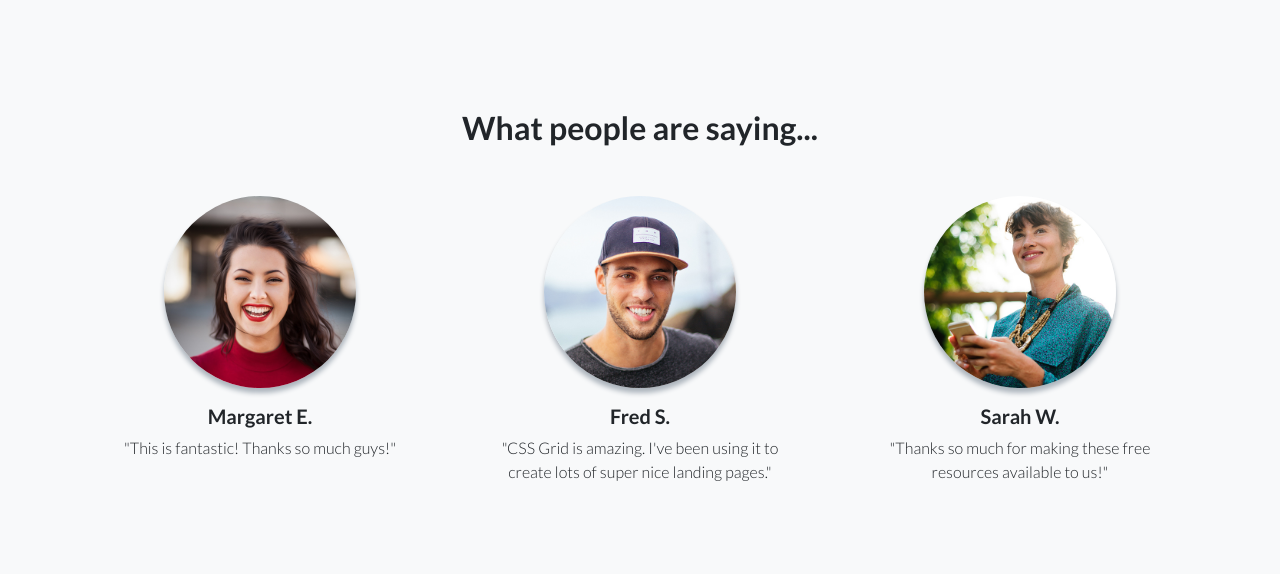
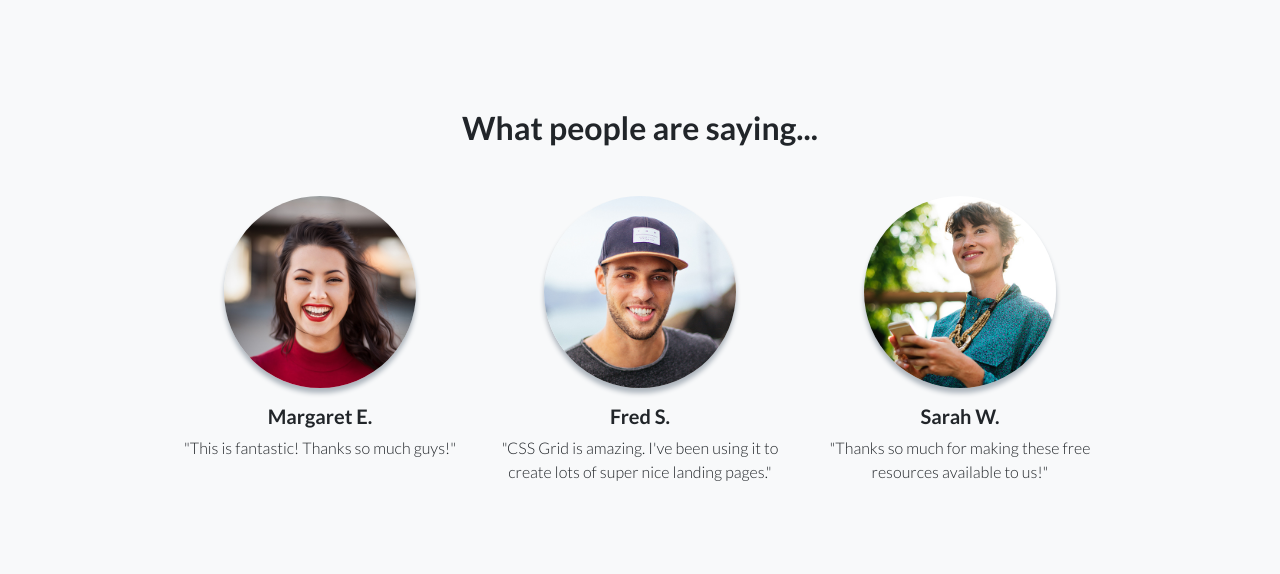
Before and after one commit to oliviaoddo/bootstrap-to-cssgrid, a website: page index.html in a window 1280 px wide. Shown: the part 2613-3187 px from the top of the page. Drawn offline with nearby package versions, Linux system fonts and the light colour scheme; files that its build step writes are made by us from their sources.

Commit message:
section-4: make testimonials section responsive with css grid

```diff
--- a/css/css-grid.css
+++ b/css/css-grid.css
@@ -26,7 +26,7 @@
   grid-row-gap: 0.5rem;
 }
 
-/** Icons Grid **/
+/* Icons Grid */
 
 .icons-grid {
   display: grid;
@@ -39,7 +39,13 @@
   grid-template-rows: repeat(5, 1fr);
 }
 
-/** Responsive **/
+/* Testimonials */
+
+.testimonals-grid {
+  display: grid;
+}
+
+/* Responsive */
 
 @media (min-width: 500px) {
   .hero-grid {
@@ -109,6 +115,32 @@
   }
 }
 
+@media (min-width: 1000px) {
+  .testimonals-grid {
+    grid-template-rows: auto auto;
+    grid-template-columns: 1fr repeat(3, 2fr) 1fr;
+    grid-template-areas:
+      '. heading-txt  heading-txt heading-txt  .'
+      '. margaret fred sarah .';
+  }
+
+  .heading-txt {
+    grid-area: heading-txt;
+  }
+
+  .margaret {
+    grid-area: margaret;
+  }
+
+  .fred {
+    grid-area: fred;
+  }
+
+  .sarah {
+    grid-area: sarah;
+  }
+}
+
 @media (min-width: 1500px) {
   .hero-grid {
     grid-template-columns: 1fr 2fr 1fr;
@@ -119,4 +151,8 @@
   .icons-grid {
     grid-template-columns: repeat(5, 1fr);
   }
+
+  .testimonals-grid {
+    grid-template-columns: 2fr repeat(3, 1fr) 2fr;
+  }
 }
--- a/index.html
+++ b/index.html
@@ -101,30 +101,22 @@
 
   <!-- Testimonials -->
   <section class="testimonials text-center bg-light">
-    <div class="container">
-      <h2 class="mb-5">What people are saying...</h2>
-      <div class="row">
-        <div class="col-lg-4">
-          <div class="testimonial-item mx-auto mb-5 mb-lg-0">
+    <div class="testimonals-grid">
+      <h2 class="mb-5 heading-txt">What people are saying...</h2>
+      <div class="testimonial-item mx-auto mb-5 mb-lg-0 margaret">
         <img class="img-fluid rounded-circle mb-3" src="img/testimonials-1.jpg" alt="">
         <h5>Margaret E.</h5>
         <p class="font-weight-light mb-0">"This is fantastic! Thanks so much guys!"</p>
       </div>
-        </div>
-        <div class="col-lg-4">
-          <div class="testimonial-item mx-auto mb-5 mb-lg-0">
+      <div class="testimonial-item mx-auto mb-5 mb-lg-0 fred">
         <img class="img-fluid rounded-circle mb-3" src="img/testimonials-2.jpg" alt="">
         <h5>Fred S.</h5>
         <p class="font-weight-light mb-0">"CSS Grid is amazing. I've been using it to create lots of super nice landing pages."</p>
       </div>
-        </div>
-        <div class="col-lg-4">
-          <div class="testimonial-item mx-auto mb-5 mb-lg-0">
+      <div class="testimonial-item mx-auto mb-5 mb-lg-0 sarah">
         <img class="img-fluid rounded-circle mb-3" src="img/testimonials-3.jpg" alt="">
         <h5>Sarah W.</h5>
         <p class="font-weight-light mb-0">"Thanks so much for making these free resources available to us!"</p>
-          </div>
-        </div>
       </div>
     </div>
   </section>
```
Also changed, not shown: css/css-grid.min.css. Lines whose indentation alone changed are shown as unchanged.
